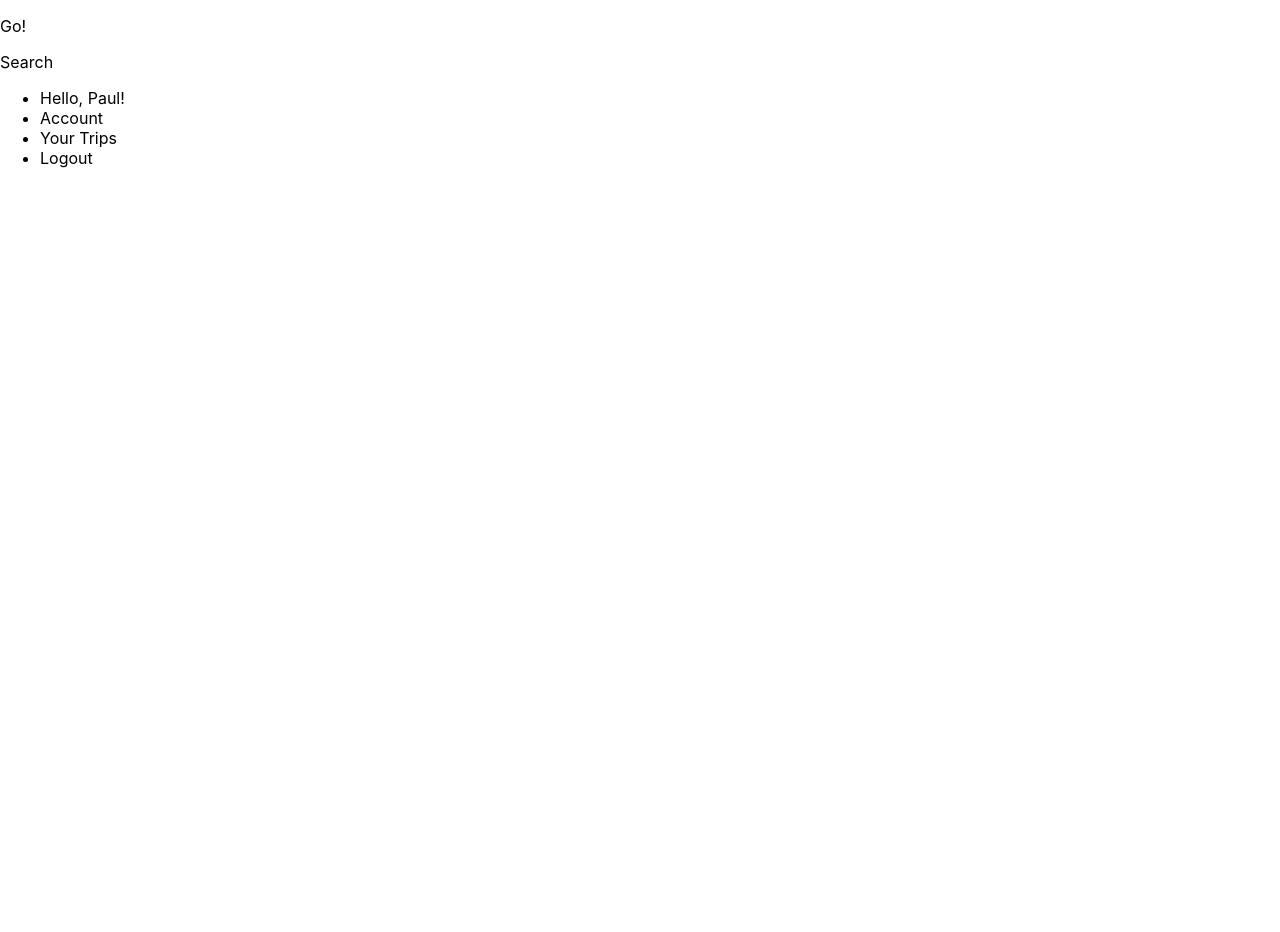
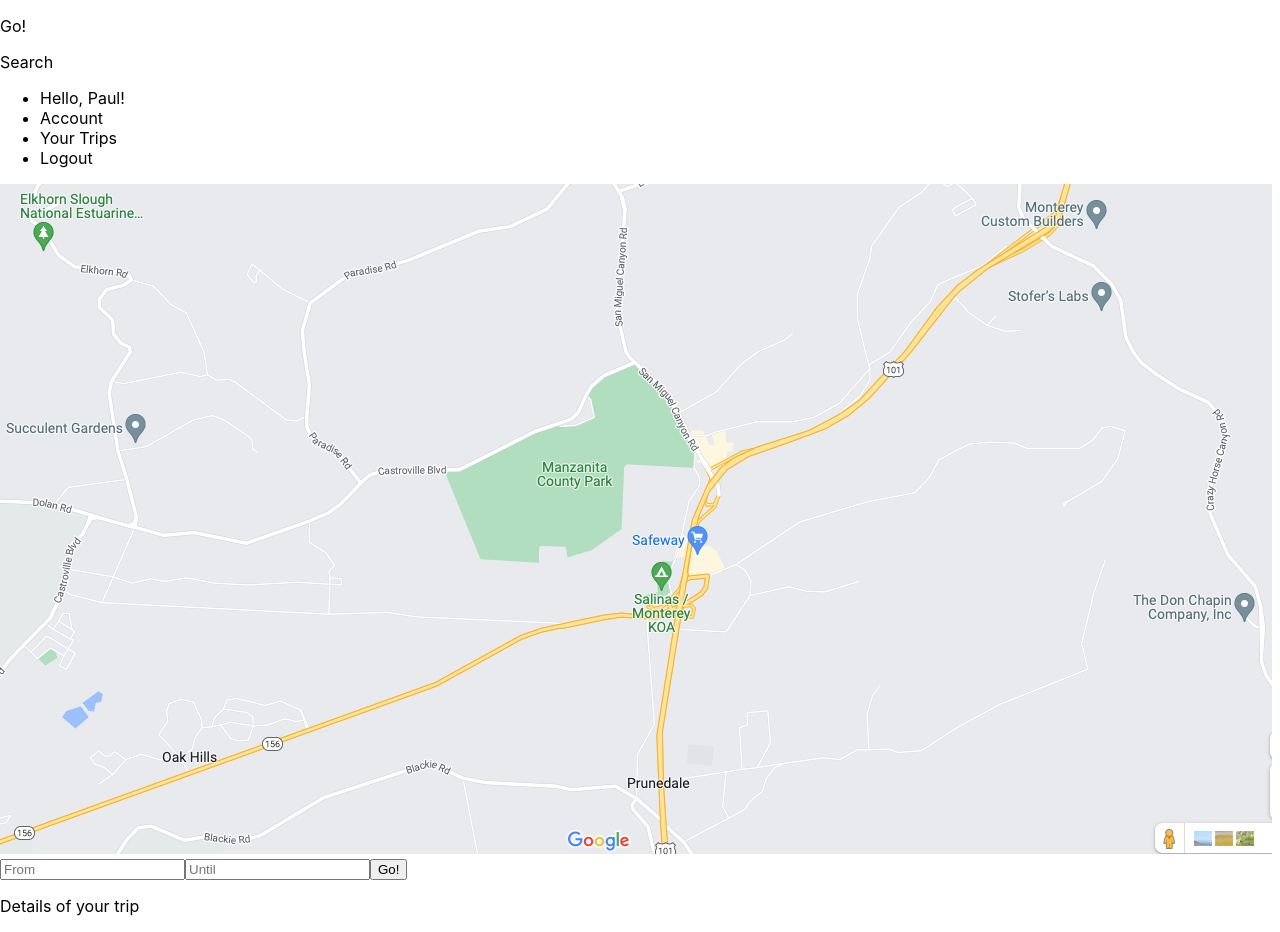
Before and after one commit to paulkasidit/go, a React (Create React App) app: page / in a window 1280 px wide. Before the commit the page ends 800 px from the top, so only its background shows below. Built offline with nearby package versions, Linux system fonts and the light colour scheme.

Commit message:
creating static site

```diff
--- a/src/components/Main/GoogleMapsApi.js
+++ b/src/components/Main/GoogleMapsApi.js
@@ -1,9 +1,10 @@
 import React from "react";
+import googleMapsImage from "../../img/googlemaps.png"
 
 function GoogleMapsAPI() {
   return (
     <React.Fragment>
-      <p>Hello World</p>
+      <img src={googleMapsImage} alt="Google Maps example" />
     </React.Fragment>
   )
 }
--- a/src/components/MainControl.js
+++ b/src/components/MainControl.js
@@ -7,6 +7,7 @@
   render(){
     return(
       <React.Fragment>
+        <GoogleMapsAPI/>
       </React.Fragment>
     )
   }
--- a/src/components/TripInfo/InputForm.js
+++ b/src/components/TripInfo/InputForm.js
@@ -3,7 +3,17 @@
 function InputForm() {
   return (
     <React.Fragment>
-      <p>Hello World</p>
+      <form>
+        <input type = "text"
+          name = "check-in-date"
+          placeholder="From"
+        />
+        <input type = "text"
+          name = "check-out-date"
+          placeholder="Until"
+        />
+        <button type = "submit">Go!</button>
+      </form>
     </React.Fragment>
   )
 }
--- a/src/components/TripInfo/TripInfo.js
+++ b/src/components/TripInfo/TripInfo.js
@@ -3,7 +3,7 @@
 function TripInfo() {
   return (
     <React.Fragment>
-      <p>Hello World</p>
+      <p>Details of your trip</p>
     </React.Fragment>
   )
 }
--- a/src/components/TripInfoControl.js
+++ b/src/components/TripInfoControl.js
@@ -7,6 +7,8 @@
   render(){
     return(
       <React.Fragment>
+        <InputForm/>
+        <TripInfo/>
       </React.Fragment>
     )
   }
```
Also changed, not shown: src/img/googlemaps.png (added).
